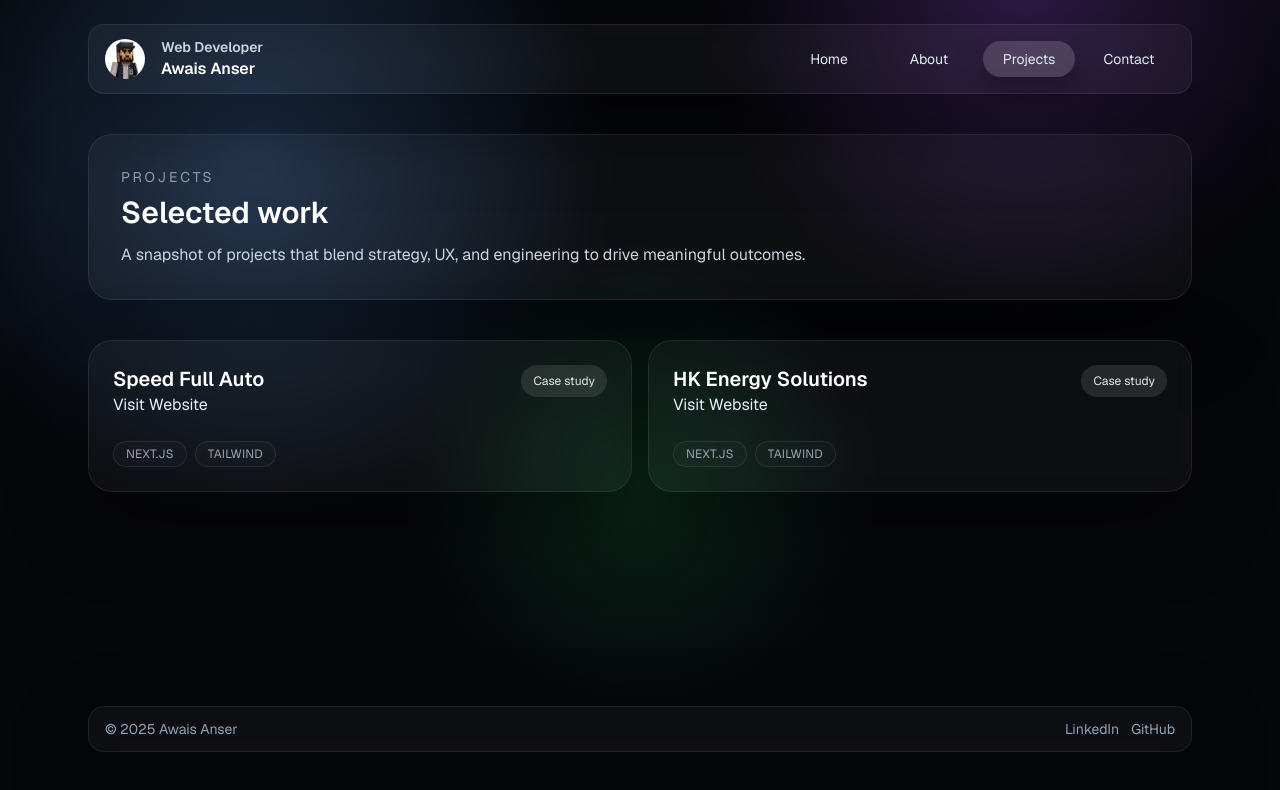
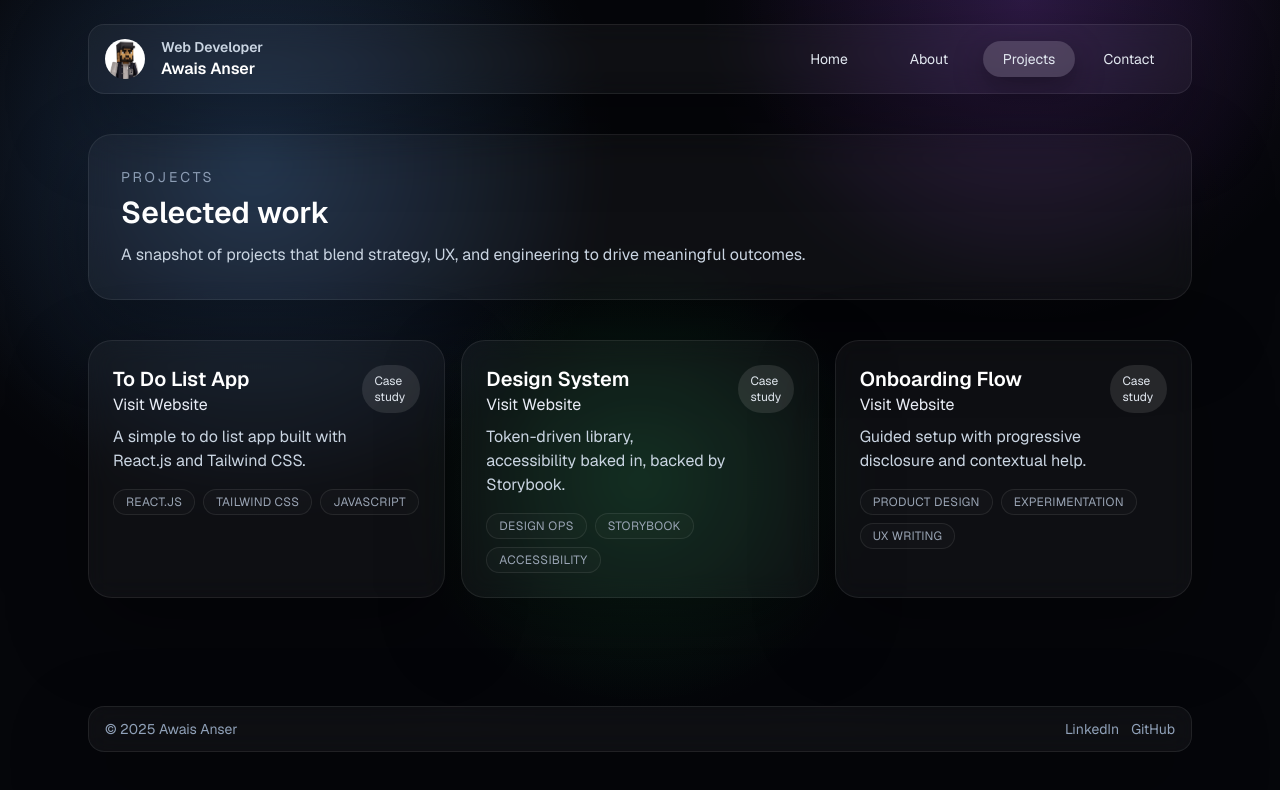
Before and after one commit to awai5an5er/Portfolio, a Next.js app: page /projects in a window 1280 px wide. Shown: the top 790 px of the page. Built offline with nearby package versions, Linux system fonts and the light colour scheme.

Commit message:
Revert "content change"
This reverts commit 1e80ba5cf798cad005e196c707c6a7484b7a8574.

```diff
--- a/src/app/projects/page.tsx
+++ b/src/app/projects/page.tsx
@@ -1,14 +1,22 @@
 const projects = [
   {
-    title: "Speed Full Auto ",
-    blurb: "Automobile Services Center Based in Dubai, UAE.",
-    link: "https://speedfullauto.com",
-    tags: ["Next.js", "Tailwind"],
+    title: "To Do List App",
+    summary: "A simple to do list app built with React.js and Tailwind CSS.",
+    link: "https://7odo-task-list.netlify.app/",
+
+    tags: ["React.js", "Tailwind CSS", "JavaScript"],
+  },
+
+  {
+    title: "Design System",
+    summary: "Token-driven library, accessibility baked in, backed by Storybook.",
+    tags: ["Design Ops", "Storybook", "Accessibility"],
   },
   {
-    title: "HK Energy Solutions",
-    blurb: "Providing Safe and Secure Energy Solutions to the UK.",
-    tags: ["Next.js", "Tailwind"],
+    title: "Onboarding Flow",
+    summary: "Guided setup with progressive disclosure and contextual help.",
+    impact: "Reduced time-to-value by 32% and lowered support tickets.",
+    tags: ["Product design", "Experimentation", "UX writing"],
   },
 ];
 
```
